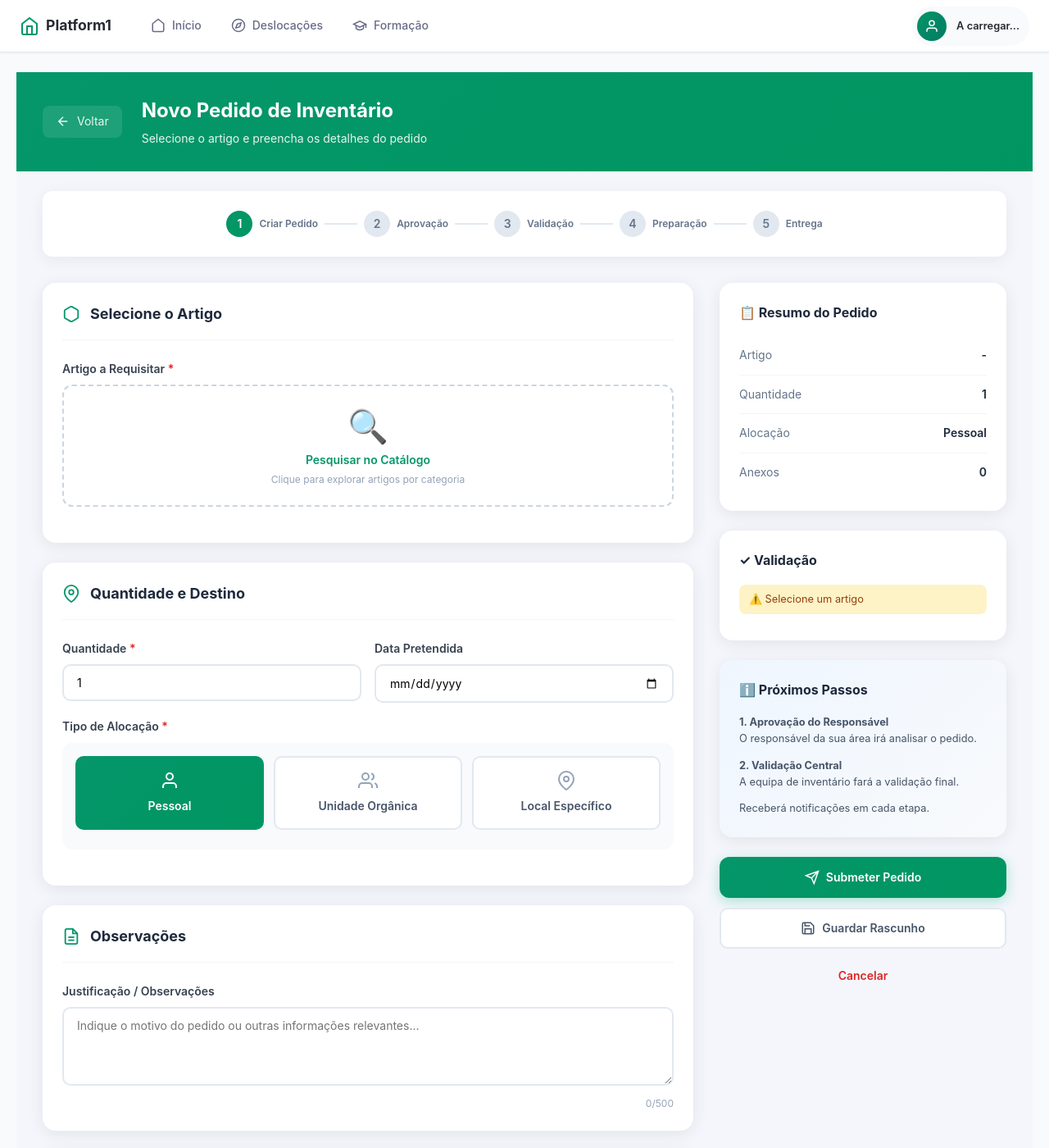
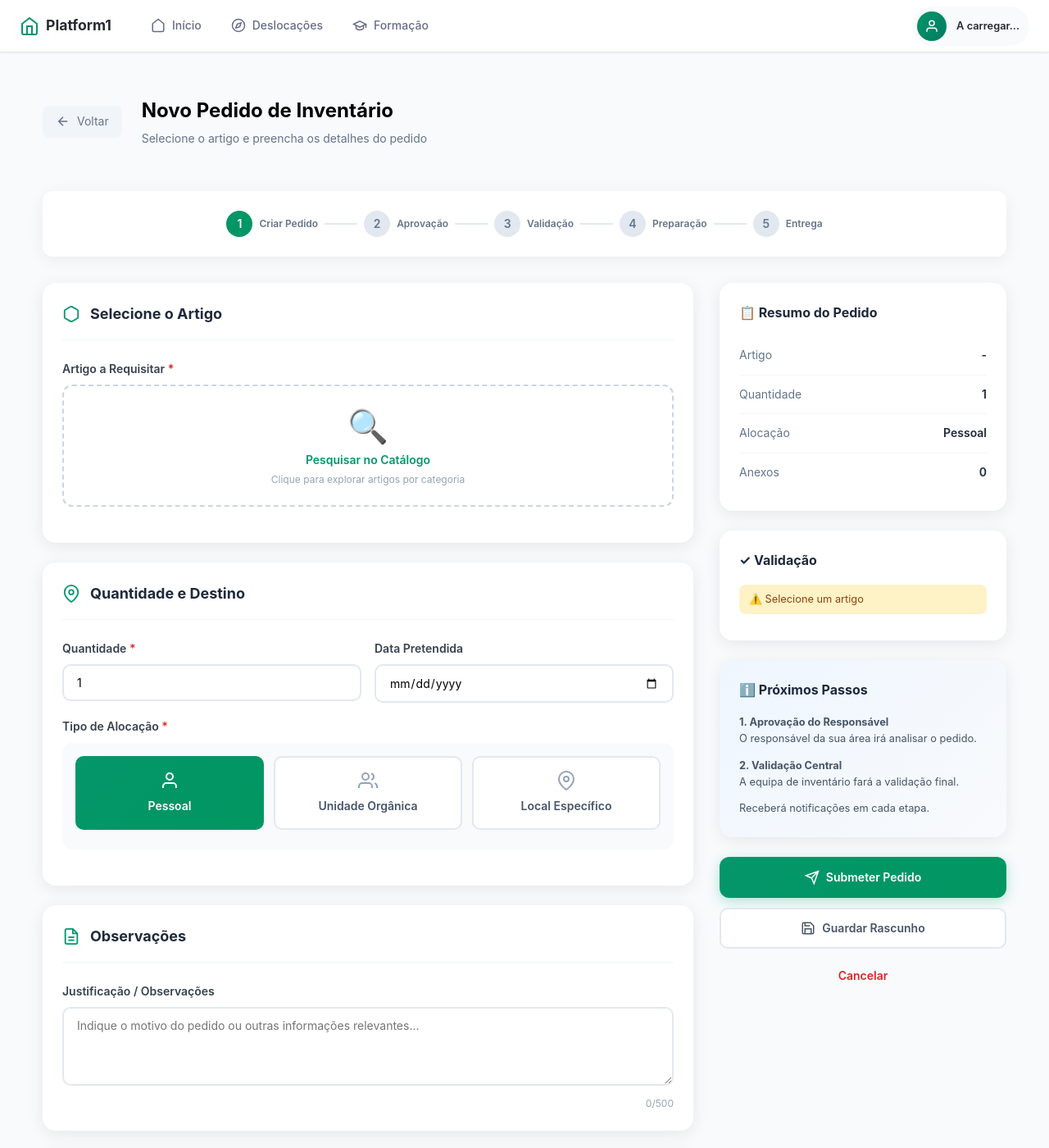
Before and after one commit to andrealmeida6/Platform1, a Jekyll site: the page built from novo-pedido-inventario.html, in a window 1280 px wide and 1400 px high. Shown: the whole window at 82% size. Built offline with Jekyll 4.4.1, drawn with Linux system fonts in a browser that asks for light colours.

Commit message:
fix(novo-pedido-inventario): remover backgrounds e colocar títulos a preto
- Removido background de .novo-pedido-platform (transparente)
- Removido background gradient de .np-header (transparente)
- Título h1 e textos do header agora em preto (#000000)
- Botão voltar adaptado para fundo transparente

```diff
--- a/novo-pedido-inventario.html
+++ b/novo-pedido-inventario.html
@@ -42,16 +42,17 @@ title: Novo Pedido de Inventário
 <style>
 /* === NOVO PEDIDO INVENTÁRIO - Estrutura consistente === */
 .novo-pedido-platform {
-  background-color: var(--bg-color, #f4f6fc);
+  background: transparent !important;
+  background-color: transparent !important;
   min-height: calc(100vh - 70px);
   padding-bottom: 3rem;
 }
 
 /* Page Header */
 .np-header {
-  background: linear-gradient(135deg, var(--primary-color, #00b276) 0%, var(--primary-hover, #009661) 100%);
+  background: transparent !important;
+  background-color: transparent !important;
   padding: 1.75rem 2rem;
-  color: white;
 }
 
 .np-header-inner {
@@ -60,23 +61,25 @@ title: Novo Pedido de Inventário
   display: flex;
   align-items: center;
   gap: 1.5rem;
+  background: transparent !important;
 }
 
 .np-back-link {
   display: flex;
   align-items: center;
   gap: 0.5rem;
-  color: rgba(255,255,255,0.9);
+  color: #64748b;
   text-decoration: none;
   font-size: 0.875rem;
   padding: 0.5rem 1rem;
-  background: rgba(255,255,255,0.1);
+  background: #f1f5f9;
   border-radius: 8px;
   transition: all 0.2s;
 }
 
 .np-back-link:hover {
-  background: rgba(255,255,255,0.2);
+  background: #e2e8f0;
+  color: #1e293b;
 }
 
 .np-back-link svg {
@@ -88,12 +91,17 @@ title: Novo Pedido de Inventário
   font-size: 1.5rem;
   font-weight: 700;
   margin: 0;
+  color: #000000 !important;
 }
 
 .np-header p {
   margin: 0.25rem 0 0;
-  opacity: 0.9;
+  color: #64748b;
   font-size: 0.875rem;
+}
+
+.np-header-inner > div {
+  color: #000000;
 }
 
 /* Timeline */
```
